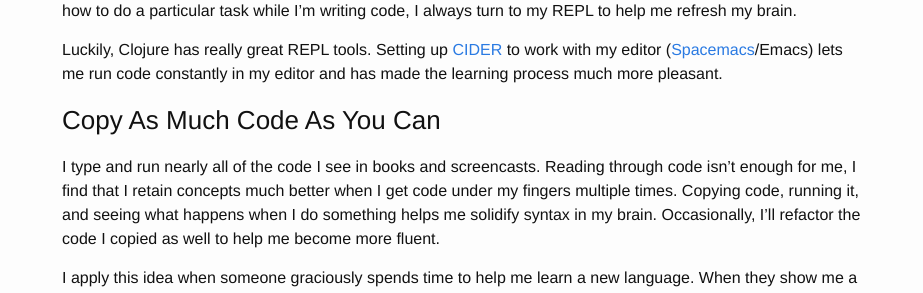
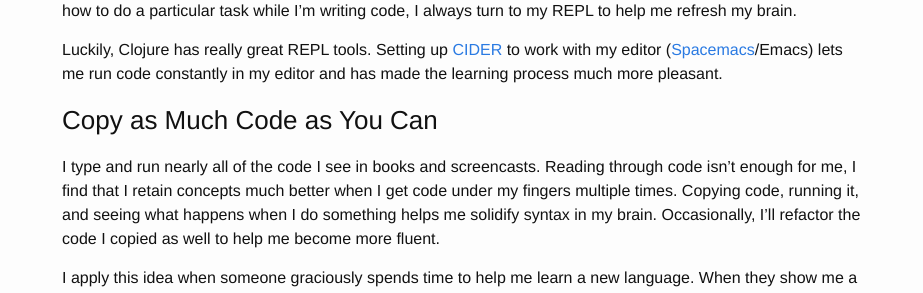
Before and after one commit to joannecheng/joannecheng.github.io, a Jekyll site: the page built from _posts/2018-02-12-learning-new-programming-languages.markdown, in a window 1280 px wide. Shown: the part 446-739 px from the top of the page, without its empty margins (178-1101 px from the left). Built offline with Jekyll 4.4.1, drawn with Linux system fonts in a browser that asks for light colours; nearby versions of some CDN libraries; library files that are not in the unit come from our copies.

Commit message:
capitalization

```diff
--- a/_posts/2018-02-12-learning-new-programming-languages.markdown
+++ b/_posts/2018-02-12-learning-new-programming-languages.markdown
@@ -23,7 +23,7 @@ Setting up [CIDER](https://cider.readthedocs.io/en/latest/) to work with my edit
 learning process much more pleasant.
 
 
-### Copy As Much Code As You Can
+### Copy as Much Code as You Can
 
 I type and run nearly all of the code I see in books and screencasts.
 Reading through code isn’t enough for me, I find that I retain concepts much better when I get code under my fingers multiple times.
```
